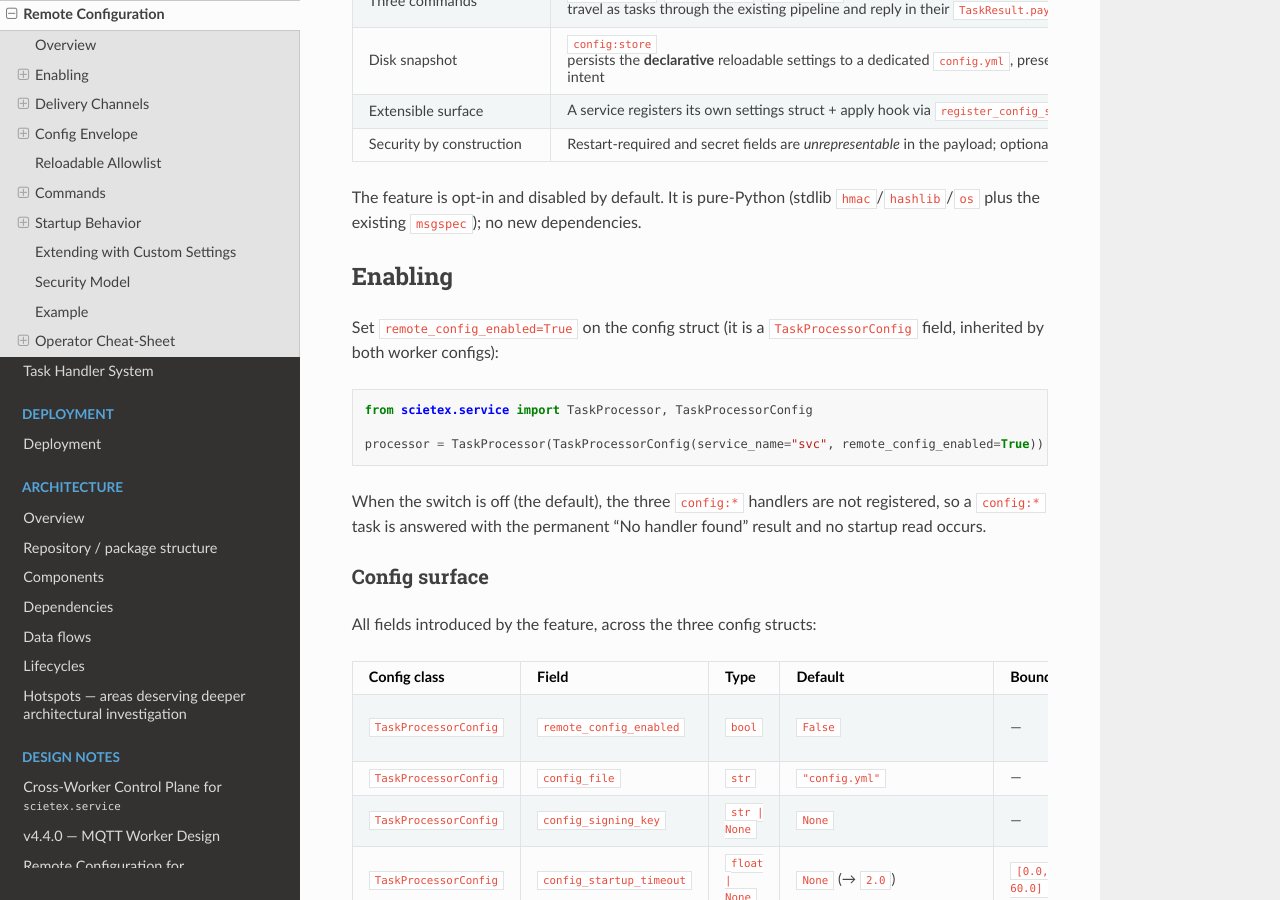
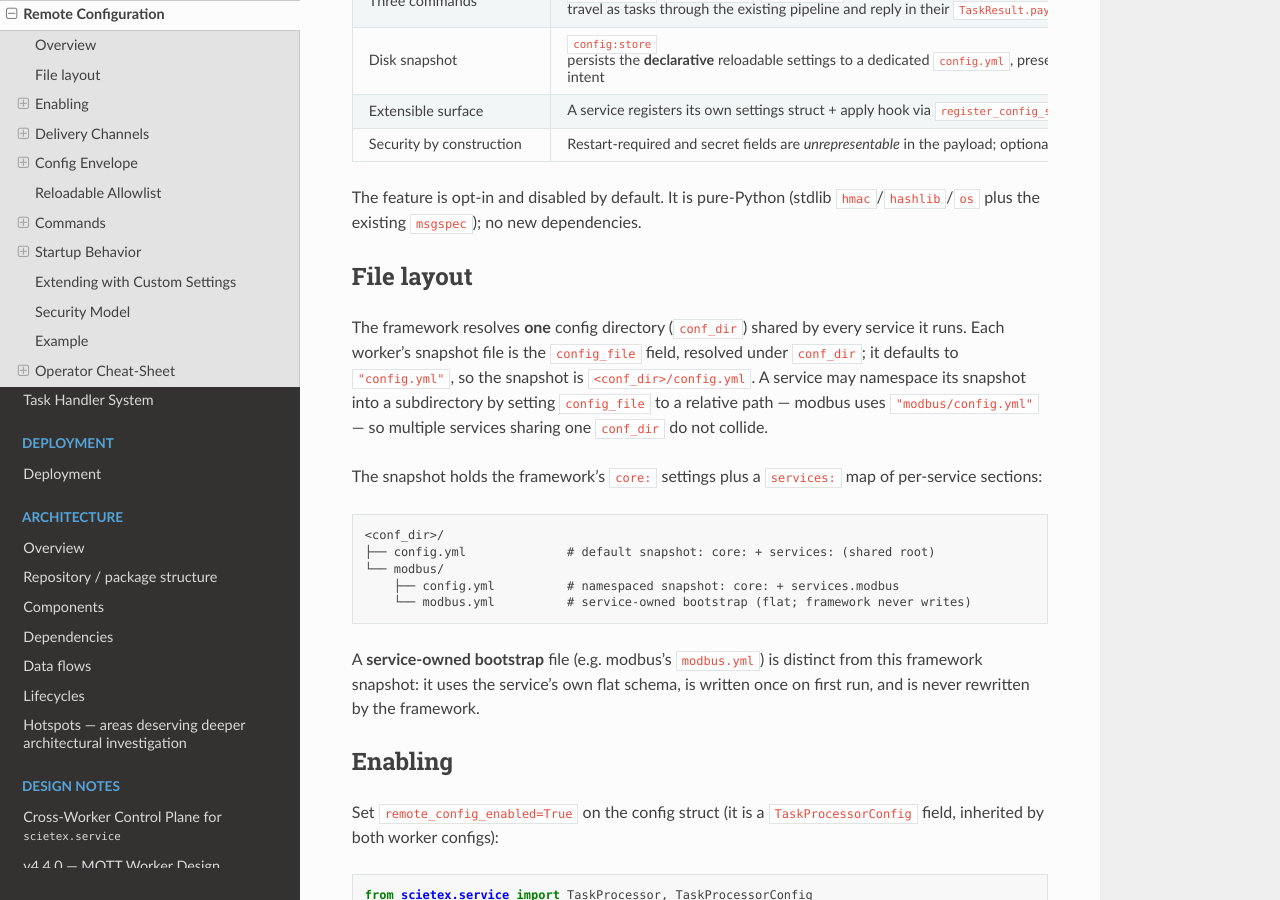
Before and after one commit to bond-anton/scietex.service, a Sphinx documentation site: the page built from docs/remote_config.md, in a window 1280 px wide and 900 px high, scrolled down 609 px. Built offline with Sphinx 7.4.7 and the Read the Docs theme 3.1.0, drawn with Linux system fonts in a browser that asks for light colours.

Commit message:
docs(config): document snapshot file layout and service namespacing
Explain the single shared conf_dir, the default <conf_dir>/config.yml
snapshot, and how a service namespaces its snapshot via a relative
config_file (modbus uses modbus/config.yml). Distinguish the framework
snapshot from a service-owned flat bootstrap file.

````diff
--- a/docs/remote_config.md
+++ b/docs/remote_config.md
@@ -28,6 +28,31 @@ worker = MqttWorker(MqttWorkerConfig(service_name="svc", remote_config_enabled=T
 
 The feature is opt-in and disabled by default. It is pure-Python (stdlib
 `hmac`/`hashlib`/`os` plus the existing `msgspec`); no new dependencies.
+
+## File layout
+
+The framework resolves **one** config directory (`conf_dir`) shared by every
+service it runs. Each worker's snapshot file is the `config_file` field,
+resolved under `conf_dir`; it defaults to `"config.yml"`, so the snapshot is
+`<conf_dir>/config.yml`. A service may namespace its snapshot into a
+subdirectory by setting `config_file` to a relative path — modbus uses
+`"modbus/config.yml"` — so multiple services sharing one `conf_dir` do not
+collide.
+
+The snapshot holds the framework's `core:` settings plus a `services:` map of
+per-service sections:
+
+```
+<conf_dir>/
+├── config.yml              # default snapshot: core: + services: (shared root)
+└── modbus/
+    ├── config.yml          # namespaced snapshot: core: + services.modbus
+    └── modbus.yml          # service-owned bootstrap (flat; framework never writes)
+```
+
+A **service-owned bootstrap** file (e.g. modbus's `modbus.yml`) is distinct from
+this framework snapshot: it uses the service's own flat schema, is written once
+on first run, and is never rewritten by the framework.
 
 ## Enabling
 
````
